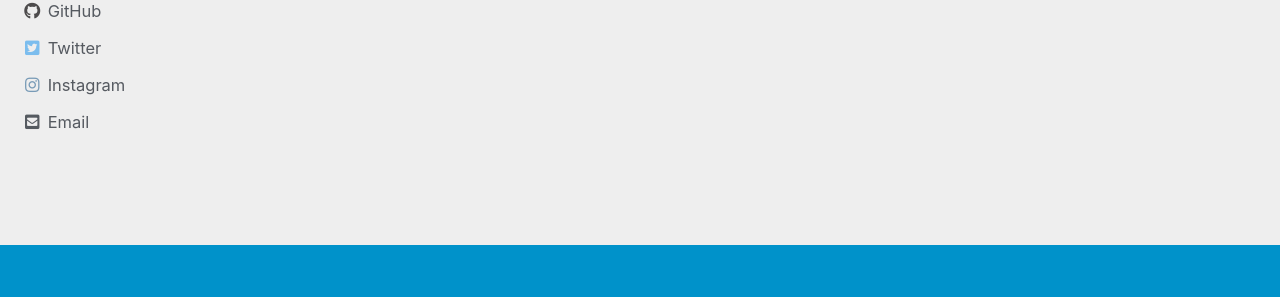
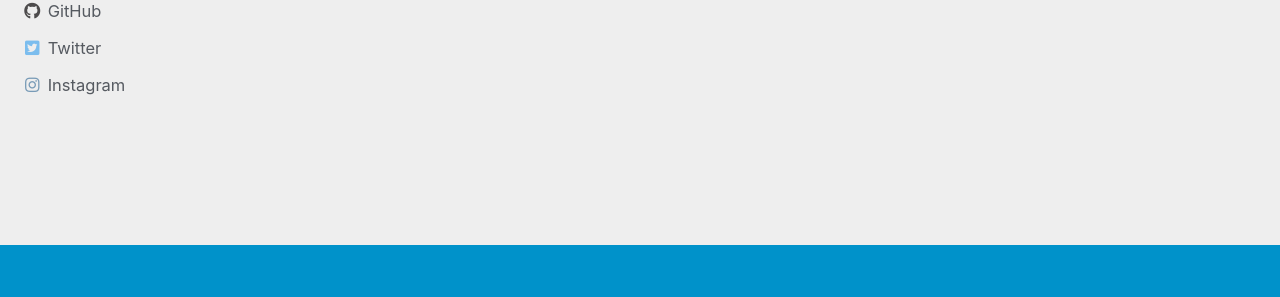
Before and after one commit to ksehic/ksehic.github.io, a Jekyll site: the page built from index.html, in a window 1280 px wide. Shown: the part 500-797 px from the top of the page. Built offline with Jekyll 4.4.1, drawn with Linux system fonts in a browser that asks for light colours; cached includes are drawn as plain includes; the list of posts is cut into pages by our own code.

```diff
--- a/_config.yml
+++ b/_config.yml
@@ -21,9 +21,9 @@ title_separator          : "-"
 subtitle                 : # site tagline that appears below site title in masthead
 name                     : "Kenan Šehić, Ph.D."
 description              : "A personal website"
-url                      : "https://ksehic.git.io" # the base hostname & protocol for your site e.g. "https://mmistakes.github.io"
+url                      : "https://ksehic.github.io" # the base hostname & protocol for your site e.g. "https://mmistakes.github.io"
 baseurl                  : # the subpath of your site, e.g. "/blog"
-repository               : "ksehic/ksehic.git.io" # GitHub username/repo-name e.g. "mmistakes/minimal-mistakes"
+repository               : "ksehic/ksehic.github.io" # GitHub username/repo-name e.g. "mmistakes/minimal-mistakes"
 teaser                   : # path of fallback teaser image, e.g. "/assets/images/500x300.png"
 logo                     : # path of logo image to display in the masthead, e.g. "/assets/images/88x88.png"
 masthead_title           : # overrides the website title displayed in the masthead, use " " for no title
@@ -97,7 +97,7 @@ author:
   avatar           : "/images/ke2103se.jpg"
   bio              : "Postdoctoral research fellow"
   location         : "Lund University, Sweden"
-  email            : ""
+  email            : #""
   links:
     - label: "Email"
       icon: "fas fa-fw fa-envelope-square"
```
